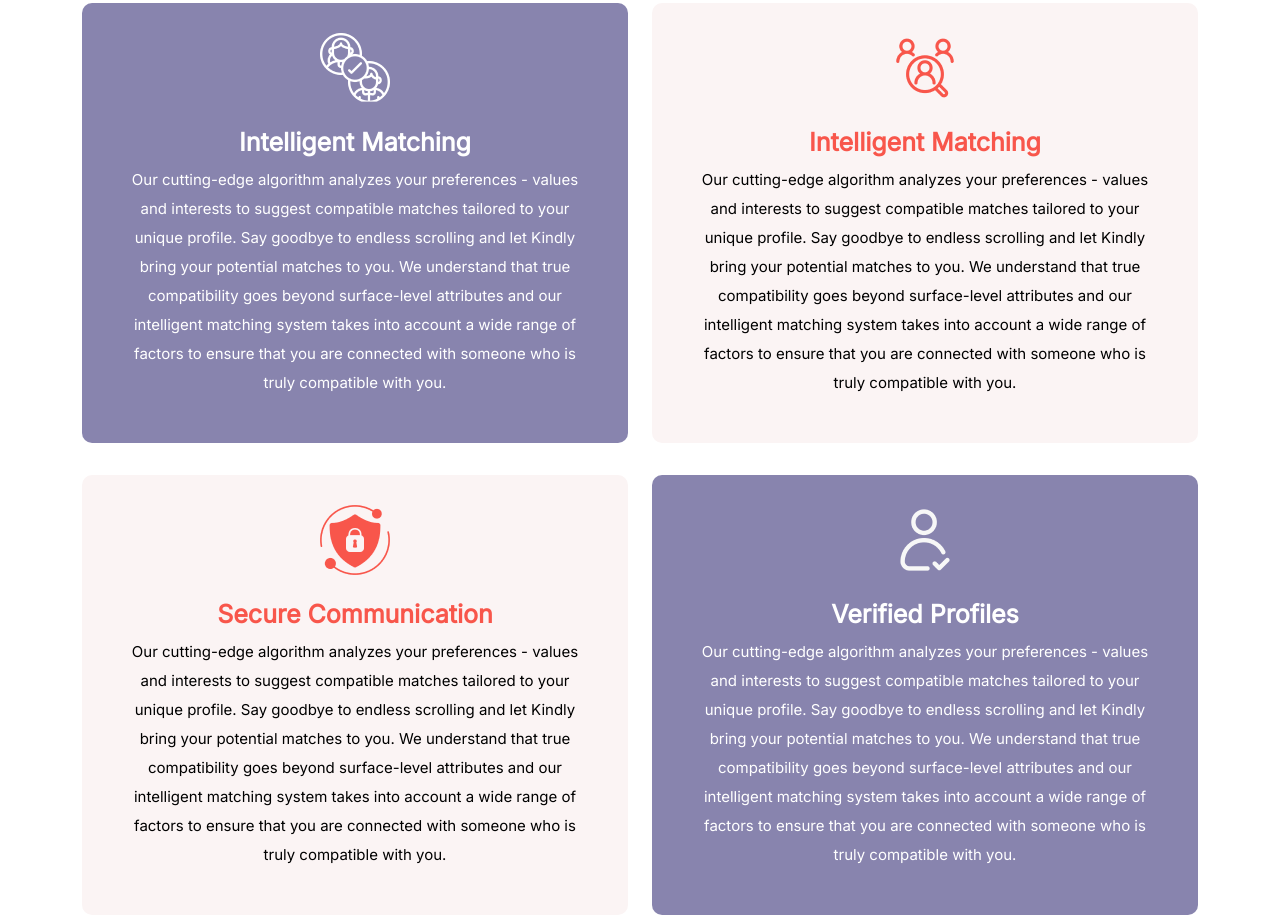
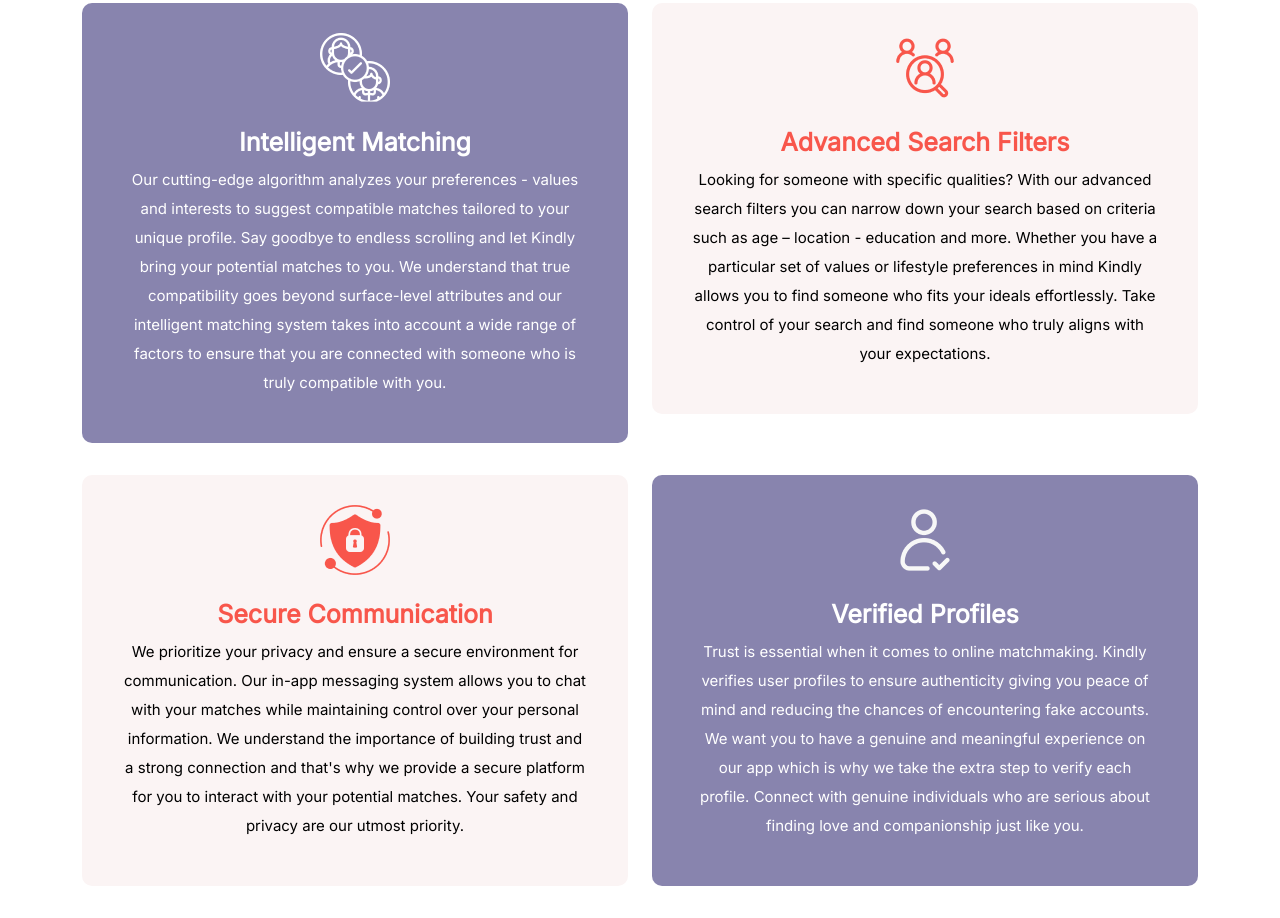
Before and after one commit to devFarhan3/kindly-website, a plain HTML site: page index.html in a window 1280 px wide. Shown: the part 1320-2238 px from the top of the page. Drawn offline with Linux system fonts and the light colour scheme.

Commit message:
Update index.html

```diff
--- a/index.html
+++ b/index.html
@@ -246,25 +246,17 @@
                             <div class="section_bg_2">
                                 <img src="images/icon-2.png " alt="icon-2"
                                     class="img-fluid mb-4">
-                                <h5>Intelligent Matching</h5>
-                                <p>Our cutting-edge algorithm
-                                    analyzes your preferences - values and
-                                    interests
-                                    to suggest compatible matches tailored to
-                                    your
-                                    unique profile. Say goodbye to endless
-                                    scrolling
-                                    and let Kindly bring your potential matches
-                                    to
-                                    you. We understand that true compatibility
-                                    goes
-                                    beyond surface-level attributes and our
-                                    intelligent matching system takes into
-                                    account a
-                                    wide range of factors to ensure that you are
-                                    connected with someone who is truly
-                                    compatible
-                                    with you.</p>
+                                <h5>Advanced Search Filters</h5>
+                                <p>Looking for someone with specific qualities?
+                                    With our advanced search filters you can
+                                    narrow down your search based on criteria
+                                    such as age – location - education and more.
+                                    Whether you have a particular set of values
+                                    or lifestyle preferences in mind Kindly
+                                    allows you to find someone who fits your
+                                    ideals effortlessly. Take control of your
+                                    search and find someone who truly aligns
+                                    with your expectations.</p>
                             </div>
                         </div>
 
@@ -273,24 +265,16 @@
                                 <img src="images/icon-3.png " alt="icon-2"
                                     class="img-fluid mb-4">
                                 <h5>Secure Communication</h5>
-                                <p>Our cutting-edge algorithm
-                                    analyzes your preferences - values and
-                                    interests
-                                    to suggest compatible matches tailored to
-                                    your
-                                    unique profile. Say goodbye to endless
-                                    scrolling
-                                    and let Kindly bring your potential matches
-                                    to
-                                    you. We understand that true compatibility
-                                    goes
-                                    beyond surface-level attributes and our
-                                    intelligent matching system takes into
-                                    account a
-                                    wide range of factors to ensure that you are
-                                    connected with someone who is truly
-                                    compatible
-                                    with you.</p>
+                                <p>We prioritize your privacy and ensure a
+                                    secure environment for communication. Our
+                                    in-app messaging system allows you to chat
+                                    with your matches while maintaining control
+                                    over your personal information. We
+                                    understand the importance of building trust
+                                    and a strong connection and that's why we
+                                    provide a secure platform for you to
+                                    interact with your potential matches. Your
+                                    safety and privacy are our utmost priority.</p>
                             </div>
                         </div>
 
@@ -299,24 +283,17 @@
                                 <img src="images/icon-4.png " alt="icon-4"
                                     class="img-fluid mb-4">
                                 <h5 class="text-white">Verified Profiles</h5>
-                                <p class="text-white">Our cutting-edge algorithm
-                                    analyzes your preferences - values and
-                                    interests
-                                    to suggest compatible matches tailored to
-                                    your
-                                    unique profile. Say goodbye to endless
-                                    scrolling
-                                    and let Kindly bring your potential matches
-                                    to
-                                    you. We understand that true compatibility
-                                    goes
-                                    beyond surface-level attributes and our
-                                    intelligent matching system takes into
-                                    account a
-                                    wide range of factors to ensure that you are
-                                    connected with someone who is truly
-                                    compatible
-                                    with you.</p>
+                                <p class="text-white">Trust is essential when it
+                                    comes to online matchmaking. Kindly verifies
+                                    user profiles to ensure authenticity giving
+                                    you peace of mind and reducing the chances
+                                    of encountering fake accounts. We want you
+                                    to have a genuine and meaningful experience
+                                    on our app which is why we take the extra
+                                    step to verify each profile. Connect with
+                                    genuine individuals who are serious about
+                                    finding love and companionship just like
+                                    you.</p>
                             </div>
                         </div>
 
```
